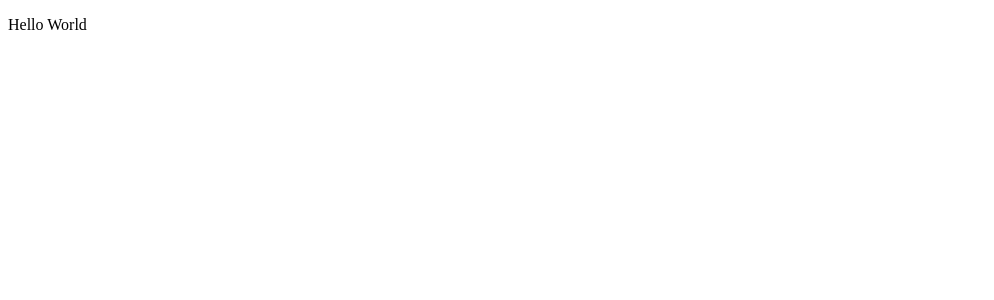
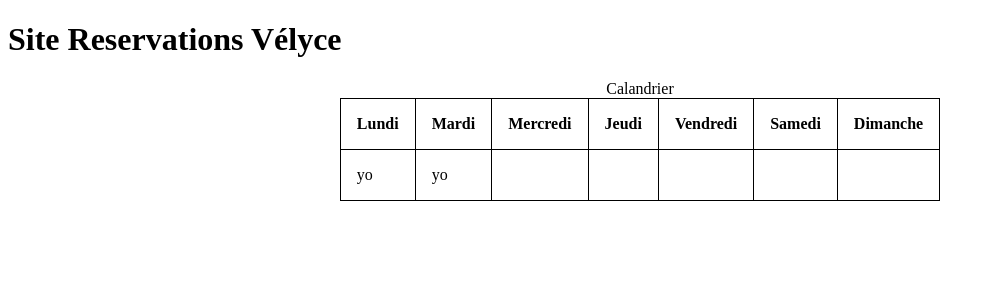
Before and after one commit to Gale0ne/Site-Velo, a Django app: page /reservations/ in a window 1280 px wide. Before the commit the part shown is almost empty. Shown: the top 300 px of the page, without its empty margins (0-994 px from the left). Run offline with Django 5.2, Linux system fonts and the light colour scheme.

Commit message:
Ajout du style et d'un premier calandrier

```diff
--- /dev/null
+++ b/site_reservation_velo/reservations/static/reservations/style.css
@@ -0,0 +1,9 @@
+td, th {
+    border: 1px solid black;
+    padding: 1em;
+}
+
+table {
+    border-collapse: collapse;
+    margin: auto;
+}
--- /dev/null
+++ b/site_reservation_velo/reservations/templates/reservations/base.html
@@ -0,0 +1,14 @@
+{% load static %}
+<!DOCTYPE html>
+<html lang="en">
+<head>
+    <meta charset="UTF-8">
+    <meta name="viewport" content="width=device-width, initial-scale=1.0">
+    <title>Document</title>
+
+    <link rel="stylesheet" href="{% static 'reservations/style.css' %}">
+</head>
+<body>
+    {% block content %}{% endblock %}
+</body>
+</html>
--- /dev/null
+++ b/site_reservation_velo/reservations/templates/reservations/formulaire_ajout.html
@@ -0,0 +1,3 @@
+{% extends 'reservations/base.html'%}
+
+<p> Hello </p>
--- a/site_reservation_velo/reservations/templates/reservations/reservations.html
+++ b/site_reservation_velo/reservations/templates/reservations/reservations.html
@@ -1,11 +1,54 @@
-<!DOCTYPE html>
-<html lang="en">
-<head>
-    <meta charset="UTF-8">
-    <meta name="viewport" content="width=device-width, initial-scale=1.0">
-    <title>Document</title>
-</head>
-<body>
-    <p>Hello World</p>
-</body>
-</html>
+{% extends 'reservations/base.html' %}
+{% block content %}
+<h1>Site Reservations Vélyce</h1>
+ <table>
+    <caption>Calandrier </caption>
+    <tr>
+        <th>
+            Lundi
+        </th>
+        <th>
+            Mardi
+        </th>
+        <th>
+            Mercredi
+        </th>
+        <th>
+            Jeudi
+        </th>
+        <th>
+            Vendredi
+        </th>
+        <th>
+            Samedi
+        </th>
+        <th>
+            Dimanche
+        </th>
+    </tr>
+    <tr>
+        <td>
+            yo
+        </td>
+        <td>
+            yo
+        </td>
+        <td>
+
+        </td>
+        <td>
+
+        </td>
+        <td>
+
+        </td>
+        <td>
+
+        </td>
+        <td>
+
+        </td>
+
+    </tr>
+ </table>
+ {% endblock %}
```
Also changed, not shown: index.html (deleted).
